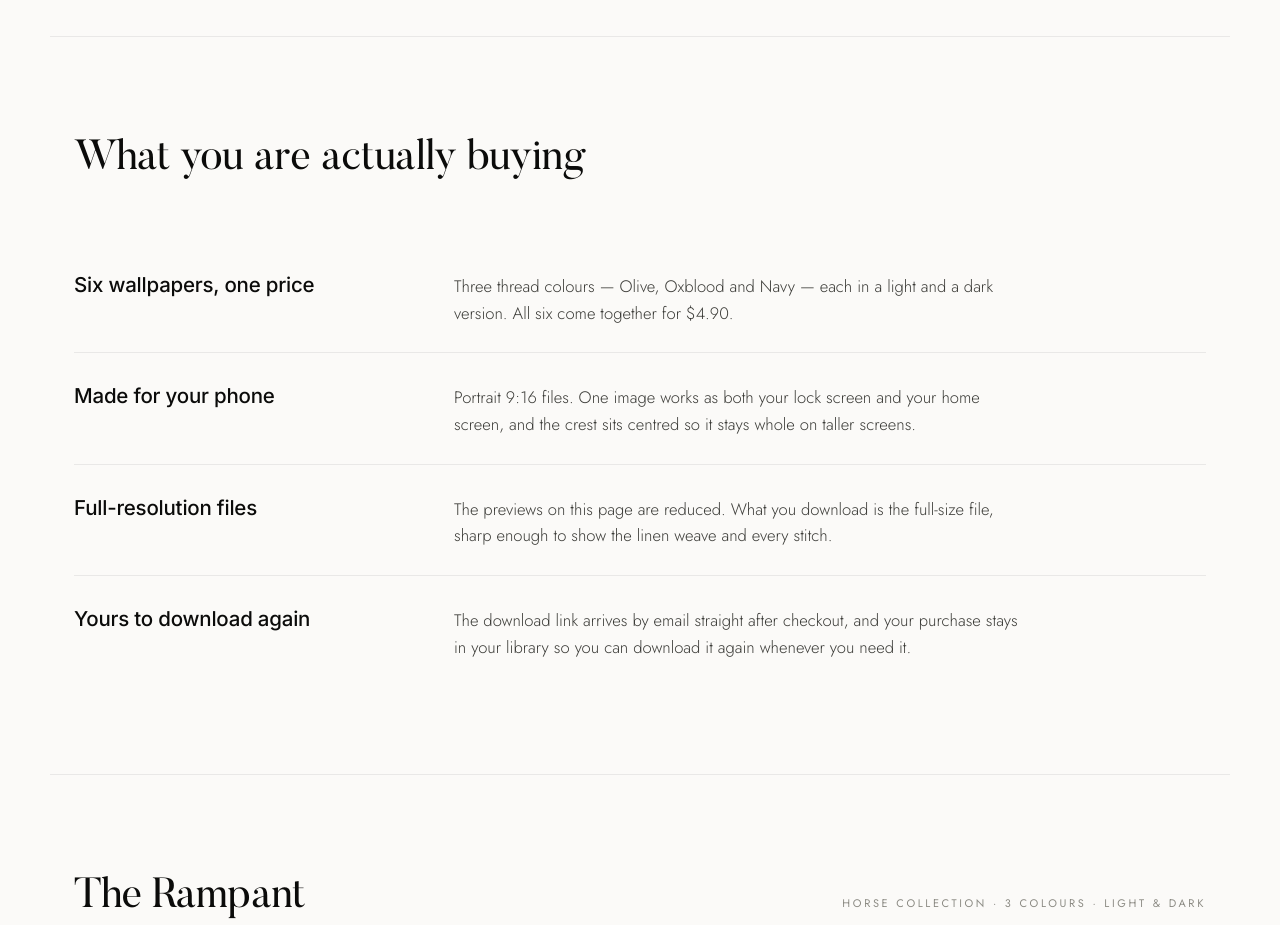
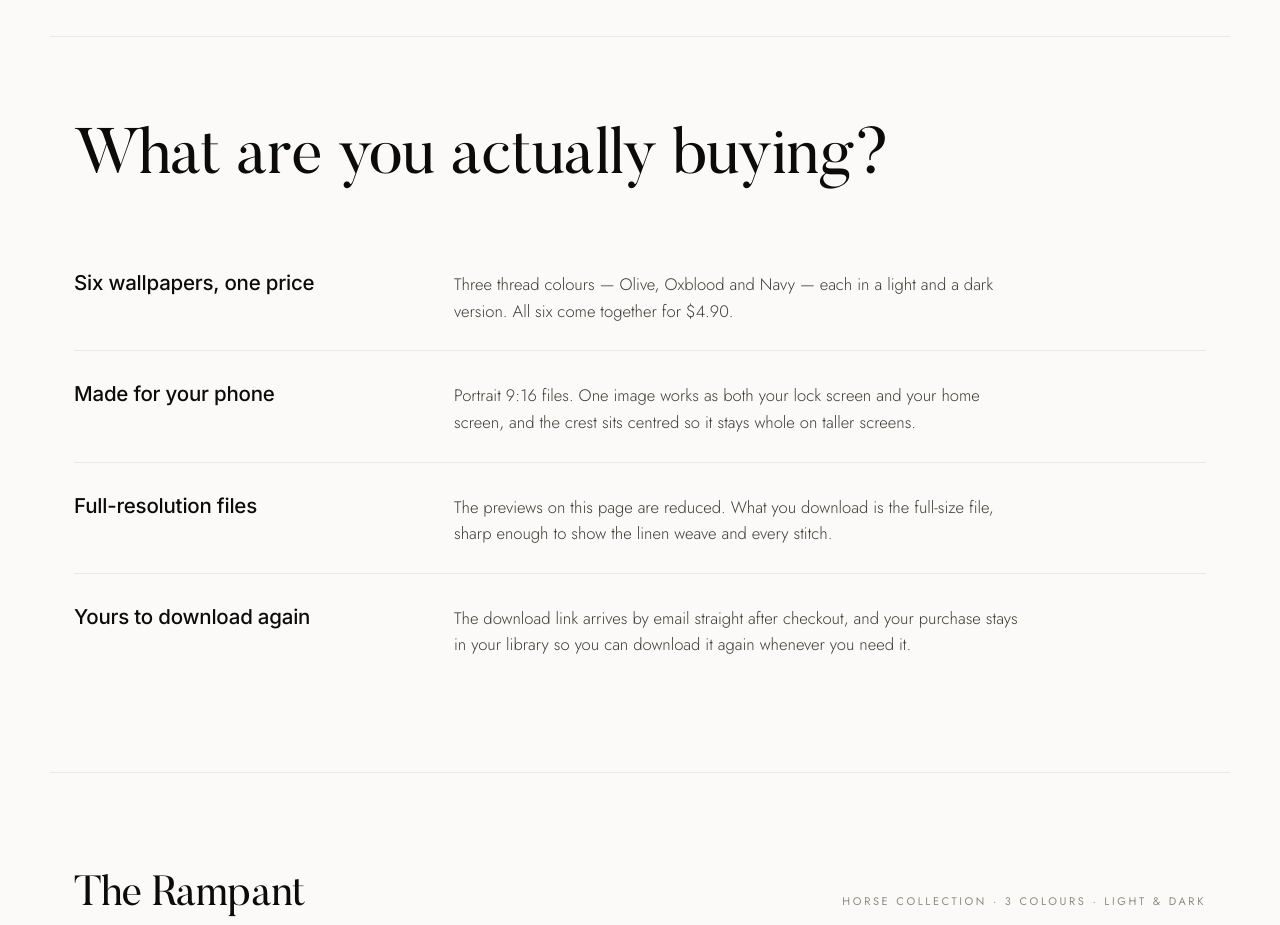
Before and after one commit to omernsl/wellvet, a plain HTML site: page docs/index.html in a window 1280 px wide. Shown: the part 1660-2585 px from the top of the page. Drawn offline with nearby package versions, Linux system fonts and the light colour scheme.

Commit message:
Craft heading as a larger question
Co-Authored-By: Claude Opus 5.5 <noreply@anthropic.com>

```diff
--- a/docs/index.html
+++ b/docs/index.html
@@ -154,6 +154,7 @@
     font-size:clamp(28px,3.6vw,42px);margin:0;text-wrap:balance;letter-spacing:-.005em;
   }
 
+  .sec-head h2.big{font-size:clamp(36px,5vw,64px);line-height:1.05}
   .intro{display:grid;grid-template-columns:1fr auto;gap:64px;align-items:center}
   .intro h2{
     font-family:var(--display);font-weight:500;
@@ -348,7 +349,7 @@
   </section>
 
   <section class="wrap" id="craft">
-    <div class="sec-head"><h2>What you are actually buying</h2></div>
+    <div class="sec-head"><h2 class="big">What are you actually buying?</h2></div>
     <div class="craft">
       <div class="craft-row">
 <h3>Six wallpapers, one price</h3>
```
Also changed, not shown: index.html (+2 -1 lines).
